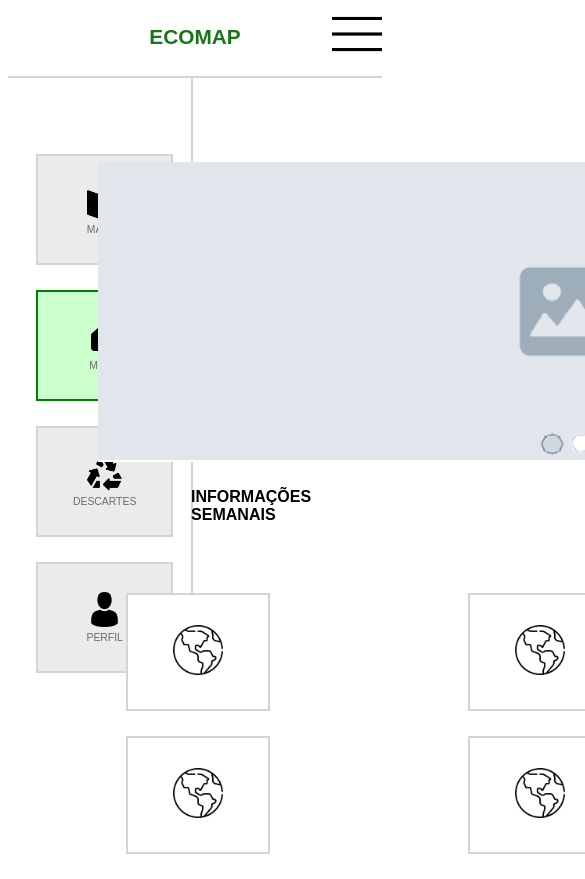
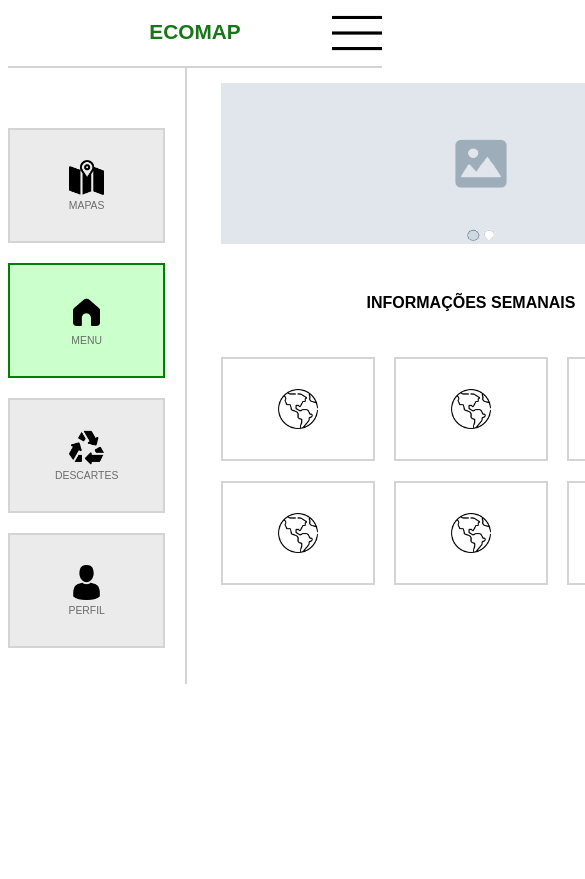
Before and after one commit to andre-nave2024/projeto-PI, a plain HTML site: page home.html in a window 390 px wide. Shown: the top 879 px of the page, 585 px wide, since content can reach past the window. After the commit the page ends 844 px from the top, so only its background shows below. Drawn offline with Linux system fonts and the light colour scheme.

Commit message:
deixei o site responsivo para telas de monitor

```diff
--- a/home.html
+++ b/home.html
@@ -4,7 +4,8 @@
     <meta charset="UTF-8">
     <meta name="viewport" content="width=device-width, initial-scale=1.0">
     <title>EcoMap</title>
-    <link rel="stylesheet" href="style.css">
+    <link rel="stylesheet" href="reponsivo.css">
+    <link rel="stylesheet" href="styles/home.css">
 </head>
 <style>
     .home {
@@ -15,11 +16,11 @@
 <body>
     <header>
         <h1 id="title">ECOMAP</h1>
-        <img class="menu-icon" src="images/icons/menu.png" alt="icone-do-menu">
+        <div class="menu-icon_flex"><img class="menu-icon" src="images/icons/menu.png" alt="icone-do-menu" width="50" height="50"></div>
     </header>
-    <main>
+        <div id="container">
             <nav>
-            <ul>
+                <ul class="nav">
                     <a href="mapa.html">
                         <li>
                             <div class="content">
@@ -54,13 +55,12 @@
                         </a>
                     </ul>
                 </nav>
+                <main>
+                <section>
                 <div class="carrossel">
                     <img src="images/sem-foto.png" alt="">
                 </div>
-        <section>
-            <div class="titulo-section">
                         <h3>INFORMAÇÕES SEMANAIS</h2>
-            </div>
                     <ul class="lista-fotos">
                         <div class="coluna-fotos">
                             <li class="colum">
@@ -89,5 +89,6 @@
                     </ul>
                 </section>
             </main>
+        </div>
 </body>
 </html>
--- /dev/null
+++ b/reponsivo.css
@@ -0,0 +1,81 @@
+/*Site inteiro*/
+* {
+    font-family: sans-serif;
+}
+
+ul {
+    list-style-type: none;
+}
+
+a {
+    text-decoration: none;
+}
+
+/*Topo do site*/
+header {
+    border-bottom: 2px solid rgb(212, 212, 212);
+    padding-bottom: 0.5%;
+}
+
+#title {
+    text-align: center;
+    color: #197519;
+    font-size: 1.3rem;
+    margin-top: 20px;
+    margin-bottom: 20px;
+}
+
+.menu-icon_flex {
+    display: inline-block;
+    position: absolute;
+    right: 2%;
+    top: 1%;
+}
+
+.menu-icon_flex > img {
+    width: 50;
+    height: 50;
+}
+
+/*menu de navegação*/
+nav {
+    display: flex;
+    border-right: 2px solid rgb(212, 212, 212);
+}
+
+ul.nav {
+    display: flex;
+    flex-direction: column;
+    justify-content: space-evenly;
+    padding: 0;
+    margin-top: 60px;
+    margin-right: 20px;
+}
+
+li {
+    /*margin: 25px 18px;*/
+    border: 2px solid rgb(212, 212, 212);
+    padding: 30px 45px;
+    background-color: rgb(235, 235, 235);
+    margin-bottom: 20px;
+}
+
+li > p {
+    font-size: 0.65rem;
+    color: rgb(107, 107, 107);
+    display: table;
+    margin: auto;
+}
+
+.content {
+    display: flex;
+    justify-content: center;
+    align-items: center;
+    margin-bottom: 5px;
+}
+
+/*
+@media screen and (min-width: 800px) {
+
+}
+*/
--- /dev/null
+++ b/styles/home.css
@@ -0,0 +1,65 @@
+/*Corpo do site*/
+#container {
+    display: flex;
+}
+
+main {
+    margin: 4%;
+    display: flex;
+}
+
+/*informações semanais - section*/
+h3 {
+    text-align: center;
+    font-size: 1rem;
+    margin: 20px 0px 20px 0px;
+}
+
+li.colum {
+    display: flex;
+    background-color: white;
+    padding: 30px 55px;
+    margin-bottom: 20px;
+}
+
+li.colum > img {
+    width: 40px;
+    height: 40px
+}
+
+div.carrossel {
+    display: inline;
+    margin-bottom: 5%;
+}
+
+div.coluna-fotos {
+    display: block;
+}
+
+ul.lista-fotos {
+    display: flex;
+    justify-content: space-between;
+    margin-top: 5%;
+    padding: 0;
+}
+
+section {
+    display: flex;
+    flex-direction: column;
+}
+
+nav {
+    margin-right: 5%;
+}
+
+@media (max-width: 1180px) {
+    div.carrossel > img{
+        width: 700px;
+    }
+}
+
+@media (max-width: 990px) {
+    div.carrossel > img {
+        width: 500px;
+    }
+}
--- /dev/null
+++ b/styles/style.css
@@ -0,0 +1,109 @@
+* {
+    font-family: sans-serif;
+}
+
+header {
+    border-bottom: 2px solid rgb(212, 212, 212);
+    padding-bottom: 0.5%;
+}
+
+#title {
+    text-align: center;
+    color: #197519;
+    font-size: 1.3rem;
+    margin-bottom: 25px;
+    margin-top: 25px;
+    /*position: fixed;*/
+    bottom: 90%;
+    right: 45%;
+}
+
+li > p {
+    font-size: 0.65rem;
+    margin: auto;
+    color: rgb(107, 107, 107);
+    display: table;
+}
+
+.content {
+    display: flex;
+    justify-content: center;
+    align-items: center;
+    margin-bottom: 5px;
+}
+
+
+nav {
+    display: table;
+    border-right: 2px solid rgb(212, 212, 212);
+}
+
+li {
+    margin: 25px 18px;
+    border: 2px solid rgb(212, 212, 212);
+    padding: 28px 35px;
+    background-color: rgb(235, 235, 235);
+}
+
+ul {
+    padding-top: 35px;
+    list-style-type: none;
+    padding-left: 10px;
+}
+
+.menu-icon {
+    position: absolute;
+    bottom: 93%;
+    right: 2%;
+    width: 50px;
+    height: 50px;
+}
+
+.carrossel {
+    position: absolute;
+    bottom: 40%;
+    left: 25%;
+    margin-bottom: 40px;
+}
+
+div.carrossel > img {
+    width: 900px;
+    height: 300px;
+}
+
+h3 {
+    font-size: 1rem;
+}
+
+.titulo-section {
+    position: absolute;
+    bottom: 36%;
+    left: 49%;
+}
+
+a {
+    text-decoration: none;
+}
+
+ul.lista-fotos {
+    position: absolute;
+    display: inline-flex;
+    bottom: -6%;
+    left: 25%;
+}
+
+div.coluna-fotos {
+    margin-right: 30%;
+}
+
+li.colum{
+    margin: 25px 18px;
+    border: 2px solid rgb(212, 212, 212);
+    background-color: white;
+    padding: 30px 45px;
+}
+
+li.colum img {
+    width: 50px;
+    height: 50px
+}
```
Also changed, not shown: descartes.html (+4 -3 lines), mapa.html (+3 -3 lines), perfil.html (+4 -3 lines), styles/descartes.css (added), styles/mapa.css (added), styles/pefil.css (added). Lines whose indentation alone changed are shown as unchanged.
